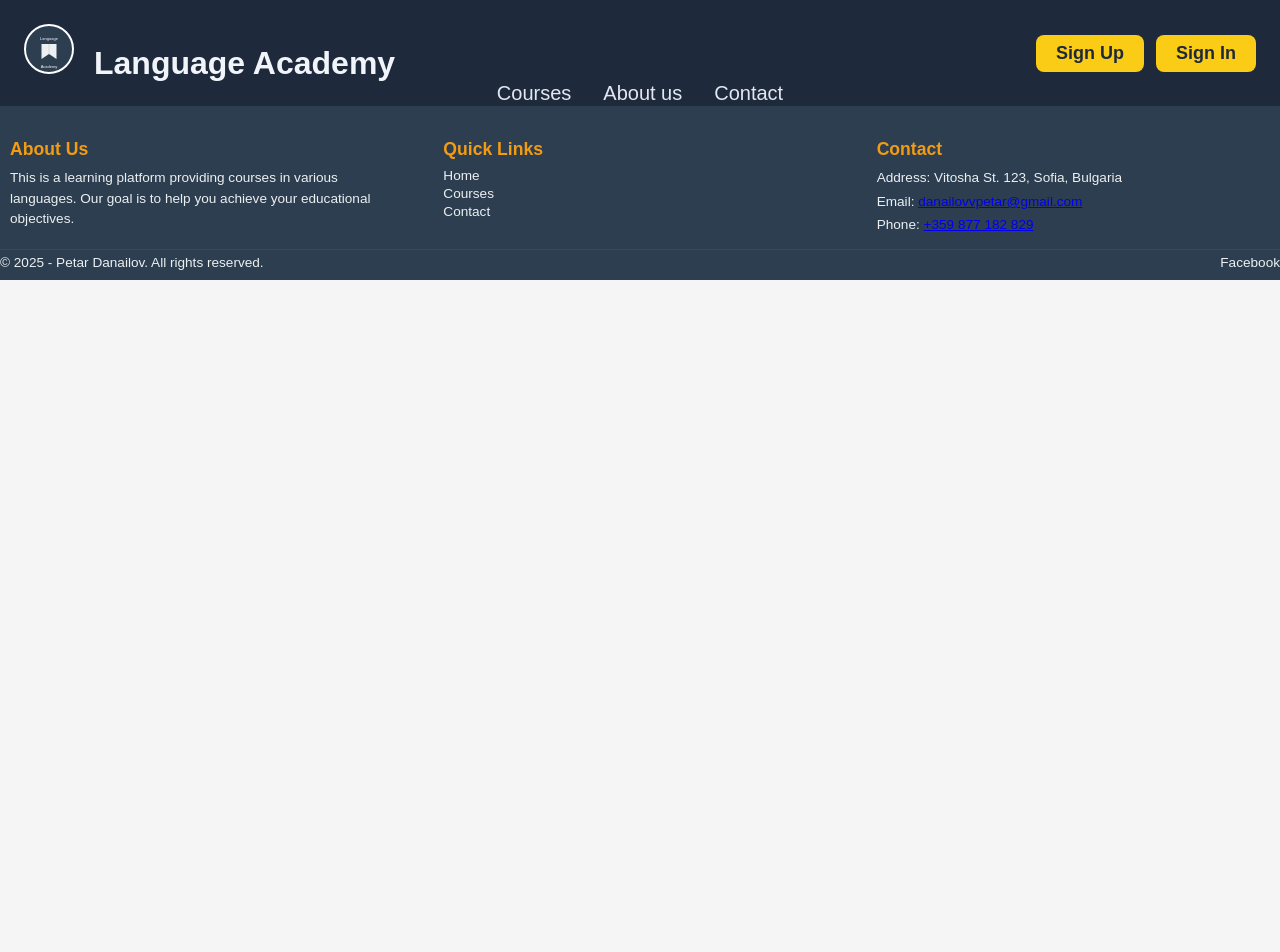
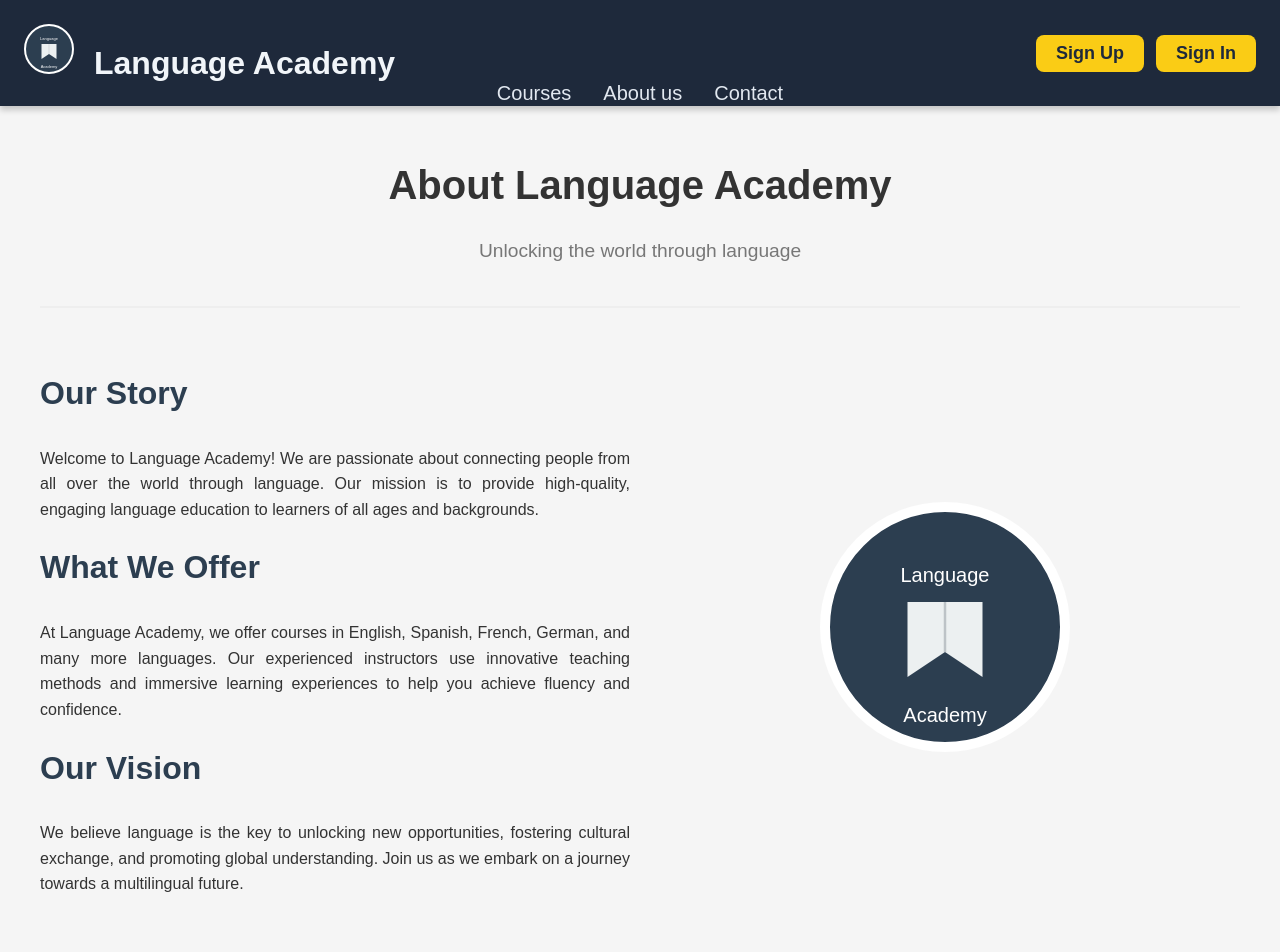
Before and after one commit to PetarDanailov/Language-Academy, a React (Vite) app in the folder client/: page /aboutUs in a window 1280 px wide. Shown: the top 952 px of the page. Before the commit the page ends 800 px from the top, so only its background shows below. Built offline with nearby package versions, Linux system fonts and the light colour scheme.

Commit message:
Added about us page

```diff
--- /dev/null
+++ b/client/public/styles/aboutUs.css
@@ -0,0 +1,68 @@
+.about-us {
+  font-family: Arial, Helvetica, sans-serif;
+  color: #333;
+  line-height: 1.6;
+  padding: 20px;
+  max-width: 1200px;
+  margin: 0 auto;
+}
+
+.about-header {
+  text-align: center;
+  padding-bottom: 20px;
+  border-bottom: 2px solid #eee;
+}
+
+.about-header h1 {
+  font-size: 2.5rem;
+  margin-bottom: 10px;
+}
+
+.about-header p {
+  font-size: 1.2rem;
+  color: #777;
+}
+
+.about-content {
+  display: flex;
+  align-items: center;
+  flex-wrap: nowrap;
+  margin: 40px 0;
+}
+
+.about-text {
+  flex: 1;
+  min-width: 300px;
+  padding-right: 20px;
+}
+
+.about-text h2 {
+  font-size: 2rem;
+  margin-top: 20px;
+  color: #2c3e50;
+}
+
+.about-text p {
+  margin-top: 10px;
+  font-size: 1rem;
+  text-align: justify;
+}
+
+.about-image {
+  flex: 1;
+  min-width: 300px;
+  text-align: center;
+}
+.about-image img {
+  max-width: 110%;
+  height: 250px;
+  border-radius: 8px;
+}
+
+.about-footer {
+  text-align: center;
+  border-top: 2px solid #eee;
+  padding-top: 20px;
+  font-size: 0.9rem;
+  color: #555;
+}
--- a/client/public/styles/header.css
+++ b/client/public/styles/header.css
@@ -33,12 +33,14 @@ body{
   transform: translateX(-50%);
   display: flex;
   gap: 32px;
+ margin-bottom: 10px;
 }
 
 .navbar-link {
   font-size: 20px;
   color: #e2e8f0;
   text-decoration: none;
+  padding-bottom: 10px;
   transition: color 0.3s ease, transform 0.2s ease;
 }
 
--- a/client/public/styles/style.css
+++ b/client/public/styles/style.css
@@ -1,4 +1,5 @@
 @import "header.css";
 @import "footer.css";
 @import "home.css";
-@import "contact.css"
+@import "contact.css";
+@import "aboutUs.css"
--- a/client/src/App.jsx
+++ b/client/src/App.jsx
@@ -3,6 +3,7 @@ import Footer from './components/footer/Footer'
 import Header from './components/header/Header'
 import Home from './components/home/Home'
 import Contact from './components/contact/Contact'
+import AboutUs from './components/aboutUs/AboutUs'
 
 
 
@@ -16,6 +17,7 @@ function App() {
       <Routes>
         <Route path="/" element={<Home/>}/>
         <Route path="/contact" element={<Contact/>}/>
+        <Route path="/aboutUs" element={<AboutUs/>}/>
       </Routes>
       <Footer/>
     </>
--- /dev/null
+++ b/client/src/components/aboutUs/AboutUs.jsx
@@ -0,0 +1,42 @@
+export default function AboutUs(){
+  return(
+    <div className="about-us">
+      <header className="about-header">
+        <h1>About Language Academy</h1>
+        <p>Unlocking the world through language</p>
+      </header>
+
+      <section className="about-content">
+        <div className="about-text">
+          <h2>Our Story</h2>
+          <p>
+            Welcome to Language Academy! We are passionate about connecting people
+            from all over the world through language. Our mission is to provide high-quality,
+            engaging language education to learners of all ages and backgrounds.
+          </p>
+
+          <h2>What We Offer</h2>
+          <p>
+            At Language Academy, we offer courses in English, Spanish, French, German,
+            and many more languages. Our experienced instructors use innovative teaching methods
+            and immersive learning experiences to help you achieve fluency and confidence.
+          </p>
+
+          <h2>Our Vision</h2>
+          <p>
+            We believe language is the key to unlocking new opportunities, fostering cultural
+            exchange, and promoting global understanding. Join us as we embark on a journey towards
+            a multilingual future.
+          </p>
+        </div>
+        <div className="about-image">
+          <img src="/images/icon.svg" alt="Language Academy" />
+        </div>
+      </section>
+
+      <footer className="about-footer">
+        <p>&copy;Language Academy. All rights reserved.</p>
+      </footer>
+    </div>
+  )
+}
```
